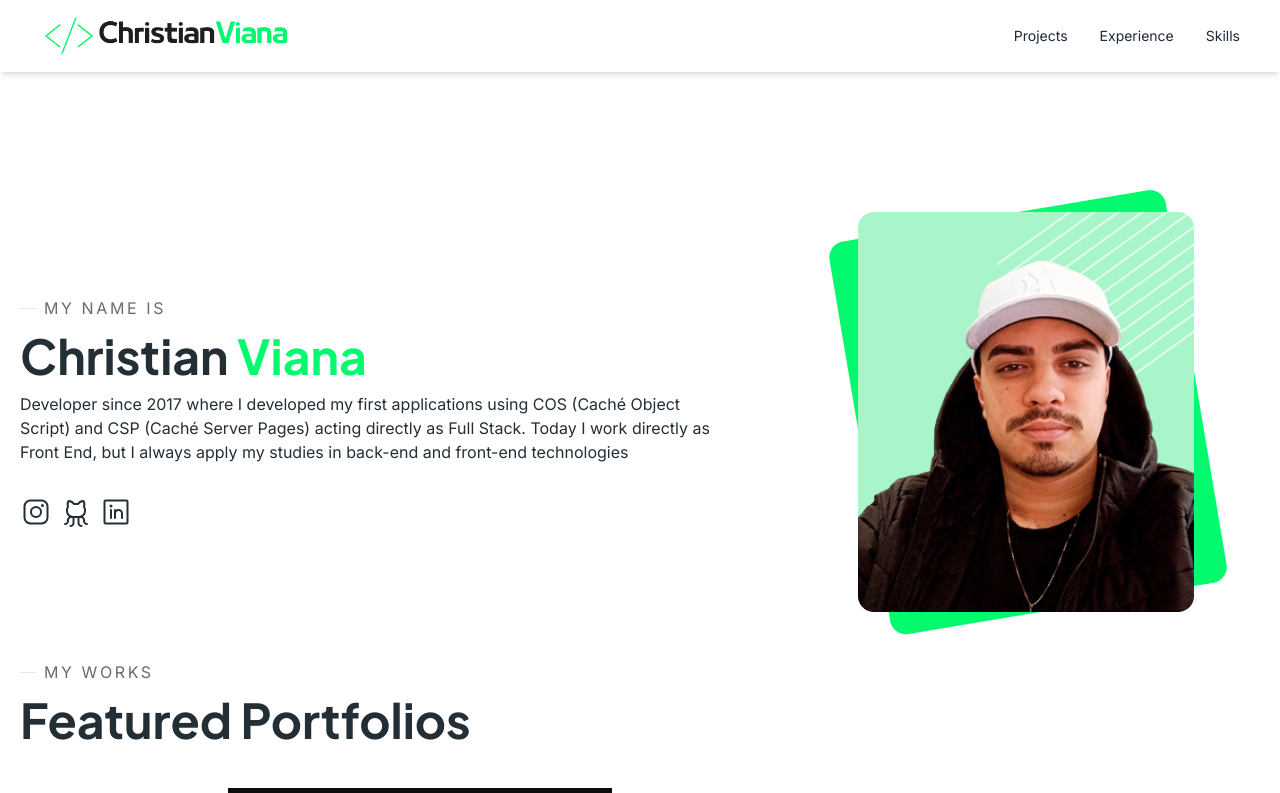
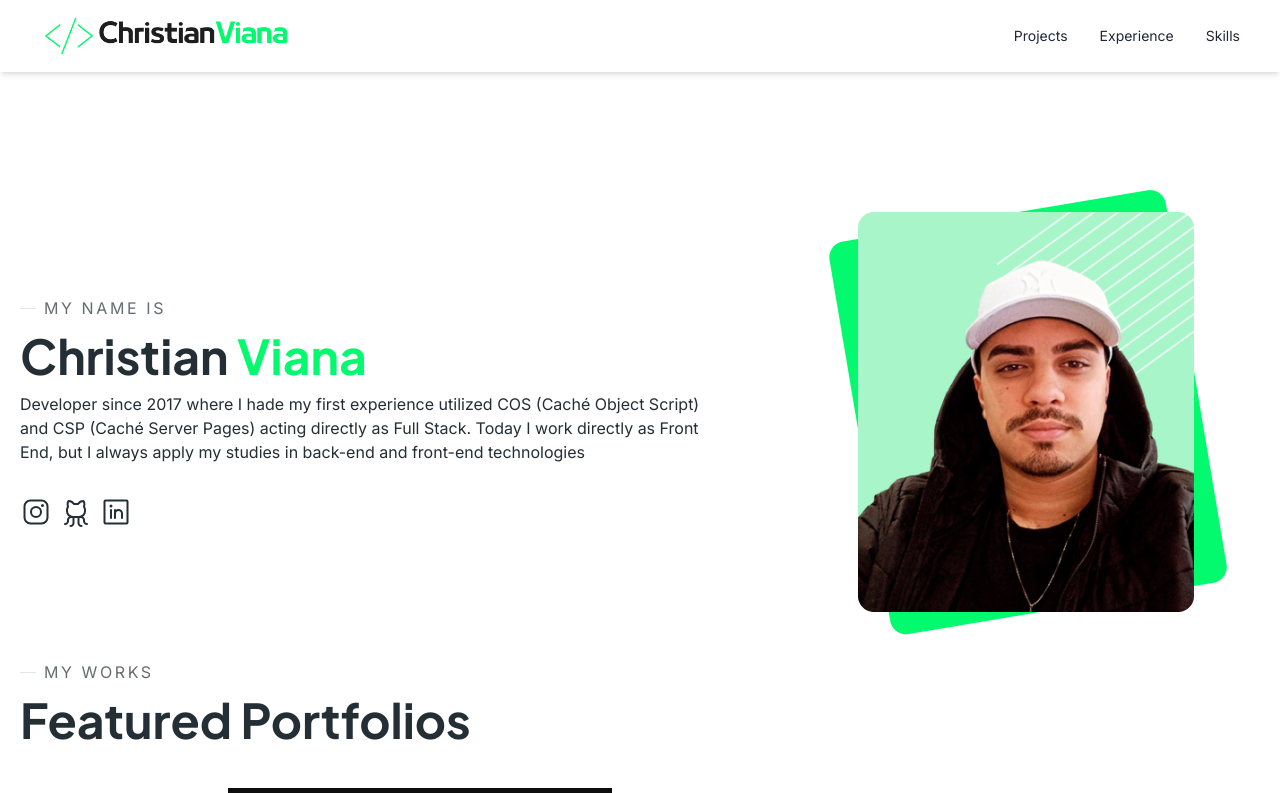
Before and after one commit to chrisviana/portifolio, a React (Create React App) app: page / in a window 1280 px wide. Shown: the top 793 px of the page. Built offline with nearby package versions, Linux system fonts and the light colour scheme.

Commit message:
Update About.js

```diff
--- a/src/components/About.js
+++ b/src/components/About.js
@@ -10,10 +10,7 @@ export function About() {
         <h1 className="font-plus text-font-400 text-[3rem]">Christian <span className="text-font-verde">Viana</span></h1>
         <p className="text-[#232E35]">
 
-          Developer since 2017 where I developed my first applications
-          using COS (Caché Object Script) and CSP (Caché Server Pages) acting directly as
-          Full Stack.
-          Today I work directly as Front End, but I always apply my studies in back-end and front-end technologies
+          Developer since 2017 where I hade my first experience utilized COS (Caché Object Script) and CSP (Caché Server Pages) acting directly as Full Stack. Today I work directly as Front End, but I always apply my studies in back-end and front-end technologies
         </p>
         <div className="flex mt-8 gap-2">
           <a href="https://www.instagram.com/chrisviana_dev/" className="hover:text-font-verde">
```
